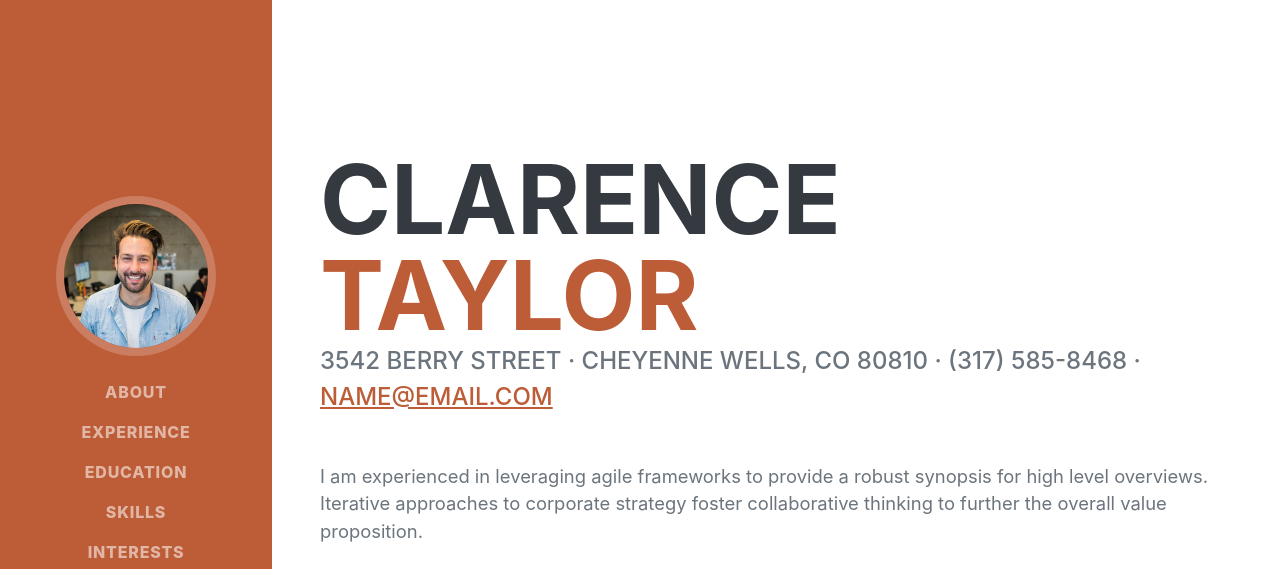
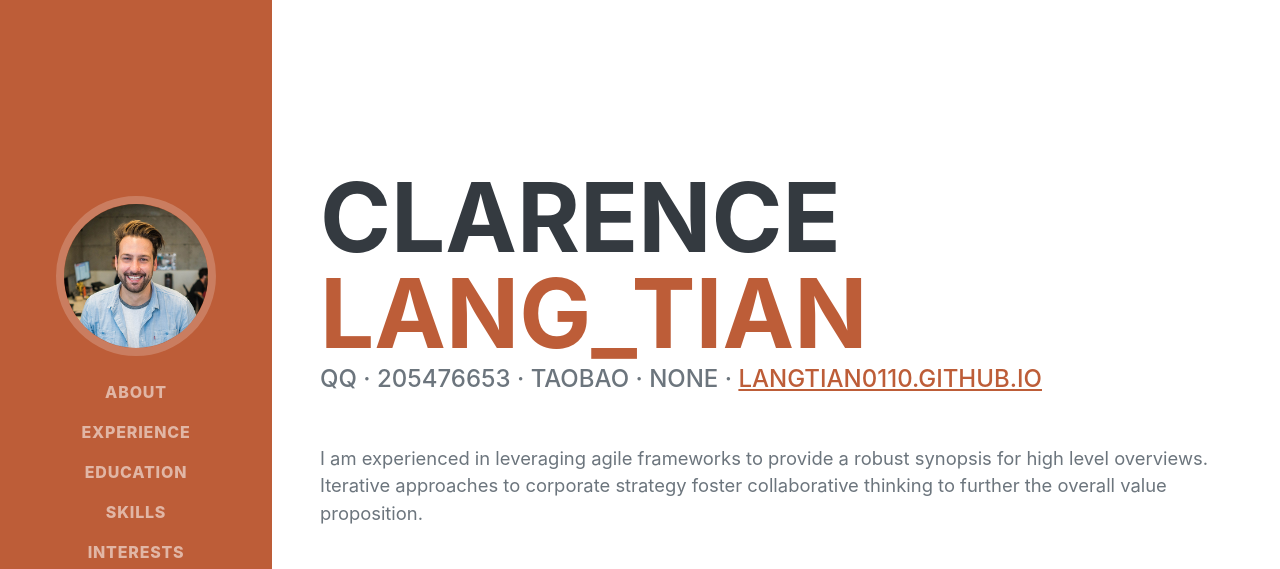
Before and after one commit to LangTian0110/langtian0110.github.io, a plain HTML site: page index.html in a window 1280 px wide. Shown: the top 569 px of the page. Drawn offline with nearby package versions, Linux system fonts and the light colour scheme; a web font is replaced by a local one.

Commit message:
Update index.html

```diff
--- a/index.html
+++ b/index.html
@@ -5,7 +5,7 @@
         <meta name="viewport" content="width=device-width, initial-scale=1, shrink-to-fit=no" />
         <meta name="description" content="" />
         <meta name="author" content="" />
-        <title>Resume - Start Bootstrap Theme</title>
+        <title>朗天 - 个人介绍网站</title>
         <link rel="icon" type="image/x-icon" href="assets/img/favicon.ico" />
         <!-- Font Awesome icons (free version)-->
         <script src="https://use.fontawesome.com/releases/v6.1.0/js/all.js" crossorigin="anonymous"></script>
@@ -19,7 +19,7 @@
         <!-- Navigation-->
         <nav class="navbar navbar-expand-lg navbar-dark bg-primary fixed-top" id="sideNav">
             <a class="navbar-brand js-scroll-trigger" href="#page-top">
-                <span class="d-block d-lg-none">Clarence Taylor</span>
+                <span class="d-block d-lg-none">朗天 Lang_Tian</span>
                 <span class="d-none d-lg-block"><img class="img-fluid img-profile rounded-circle mx-auto mb-2" src="assets/img/profile.jpg" alt="..." /></span>
             </a>
             <button class="navbar-toggler" type="button" data-bs-toggle="collapse" data-bs-target="#navbarResponsive" aria-controls="navbarResponsive" aria-expanded="false" aria-label="Toggle navigation"><span class="navbar-toggler-icon"></span></button>
@@ -41,11 +41,11 @@
                 <div class="resume-section-content">
                     <h1 class="mb-0">
                         Clarence
-                        <span class="text-primary">Taylor</span>
+                        <span class="text-primary">Lang_Tian</span>
                     </h1>
                     <div class="subheading mb-5">
-                        3542 Berry Street · Cheyenne Wells, CO 80810 · (317) 585-8468 ·
-                        <a href="mailto:name@email.com">name@email.com</a>
+                        QQ · 205476653 · Taobao · None ·
+                        <a href="mailto:name@email.com">langtian0110.github.io</a>
                     </div>
                     <p class="lead mb-5">I am experienced in leveraging agile frameworks to provide a robust synopsis for high level overviews. Iterative approaches to corporate strategy foster collaborative thinking to further the overall value proposition.</p>
                     <div class="social-icons">
```
